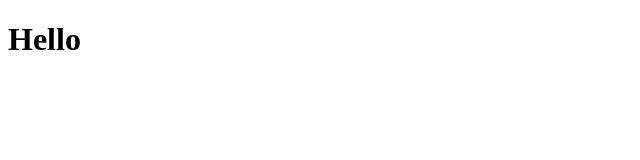
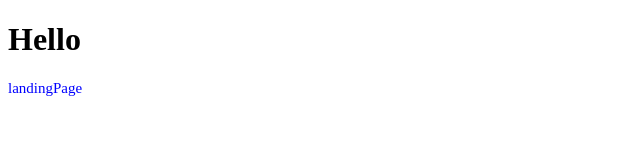
Before and after one commit to ryanajones/Portfolio, a React app: page / in a window 1280 px wide. Shown: the top 160 px of the page, without its empty margins (0-640 px from the left). Built offline with nearby package versions, Linux system fonts and the light colour scheme; the HTML template or start-up script is replaced by a standard one.

Commit message:
Implemented scss functionality and added a landingPage.

```diff
--- a/src/App.tsx
+++ b/src/App.tsx
@@ -1,7 +1,10 @@
+import LandingPage from "./pages/LandingPage";
+
 const App = () => {
   return (
     <div>
       <h1>Hello</h1>
+      <LandingPage />
     </div>
   );
 };
--- a/src/index.tsx
+++ b/src/index.tsx
@@ -1,6 +1,7 @@
 import React from "react";
 import ReactDOM from "react-dom/client";
 import App from "./App";
+import "./styles/global.scss";
 
 const root = ReactDOM.createRoot(
   document.getElementById("root") as HTMLElement
--- /dev/null
+++ b/src/pages/LandingPage.module.scss
@@ -0,0 +1,4 @@
+.test {
+  font-size: 15px;
+  color: blue;
+}
--- /dev/null
+++ b/src/pages/LandingPage.tsx
@@ -0,0 +1,11 @@
+import styles from "./LandingPage.module.scss";
+
+const LandingPage = () => {
+  return (
+    <div>
+      <div className={styles.test}>landingPage</div>
+    </div>
+  );
+};
+
+export default LandingPage;
--- /dev/null
+++ b/src/styles/global.scss
@@ -0,0 +1,5 @@
+*,
+*::before,
+*::after {
+  box-sizing: border-box;
+}
--- a/webpack.config.js
+++ b/webpack.config.js
@@ -4,8 +4,8 @@ const HtmlWebpackPlugin = require("html-webpack-plugin");
 module.exports = {
   entry: "./src/index.tsx",
   output: {
+    path: path.resolve(__dirname, "dist"),
     filename: "bundle.js",
-    path: path.resolve(__dirname, "dist"),
   },
   resolve: {
     extensions: [".ts", ".tsx", ".js"],
@@ -18,8 +18,26 @@ module.exports = {
         exclude: /node_modules/,
       },
       {
-        test: /\.css$/,
-        use: ["style-loader", "css-loader"],
+        test: /\.module\.scss$/,
+        use: [
+          "style-loader",
+          "css-modules-typescript-loader",
+          {
+            loader: "css-loader",
+            options: {
+              modules: {
+                namedExport: false,
+                localIdentName: "[name]__[local]___[hash:base64:5]",
+              },
+            },
+          },
+          "sass-loader",
+        ],
+      },
+      {
+        test: /\.scss$/,
+        exclude: /\.module\.scss$/,
+        use: ["style-loader", "css-loader", "sass-loader"],
       },
     ],
   },
```
Also changed, not shown: package.json (+9 -5 lines), src/pages/LandingPage.module.scss.d.ts (added, +7 -0 lines), 1 other file (tests, documents, lock files or other folders).
